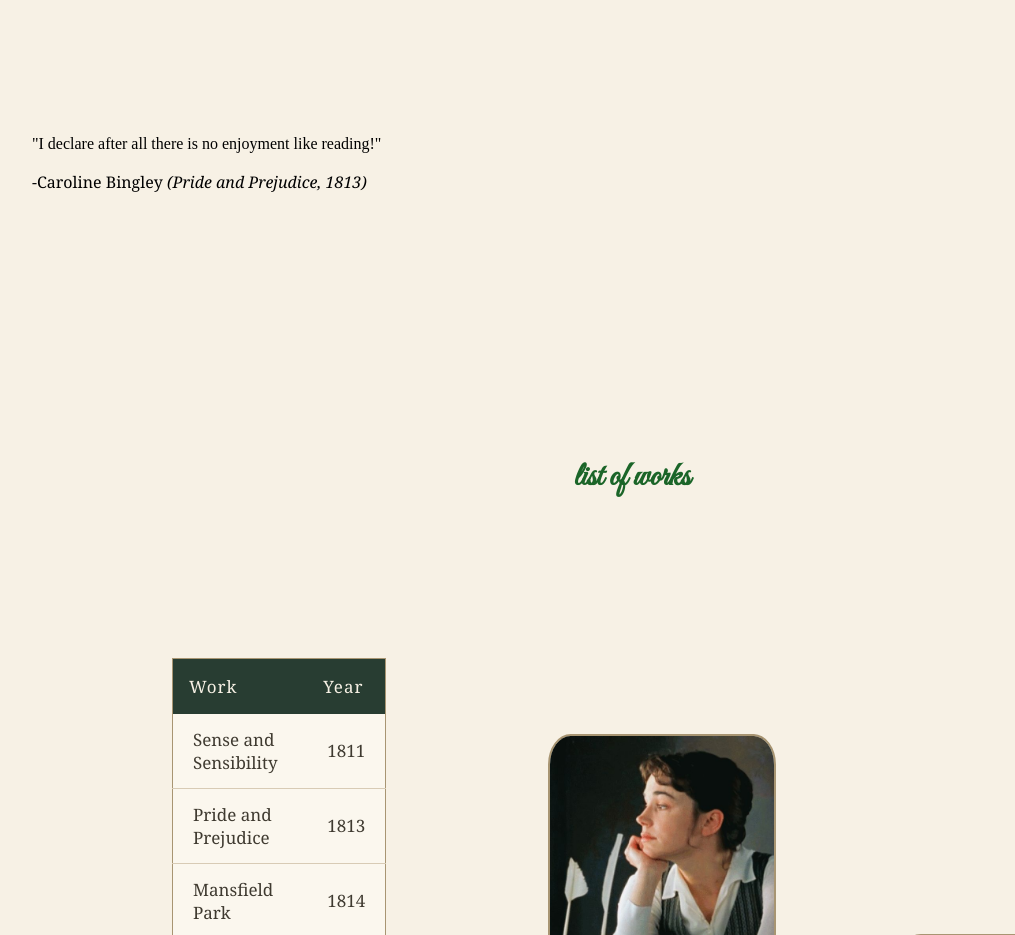
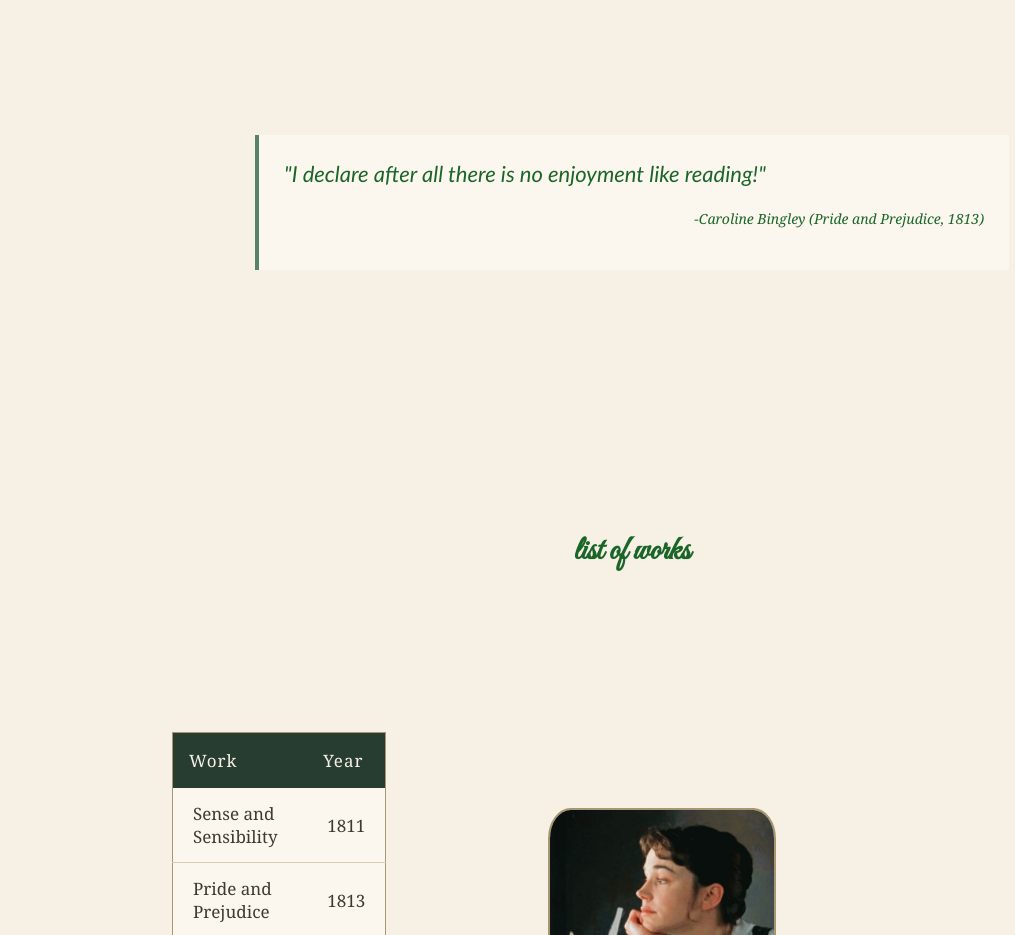
Before and after one commit to annailieva0123-lang/Jane_Austen_Project, a plain HTML site: page index.html in a window 1280 px wide. Shown: the part 3960-4895 px from the top of the page, without its empty margins (8-1023 px from the left). Drawn offline with Linux system fonts and the light colour scheme; a web font is replaced by a local one.

Commit message:
Update style.css

```diff
--- a/style/style.css
+++ b/style/style.css
@@ -289,6 +289,32 @@ p{
 }
 
 
+.quote-box {
+  max-width:700px;
+    margin: 50px auto;
+    padding:25px;
+    background-color: #fbf7ee;
+    border-left: 4px solid #578369;
+    text-align: left;
+
+}
+
+.quote-box blockquote {
+  font-family:'Gill Sans','Gill Sans MT', Calibri, "Trebuchet MS", sans-serif;
+  font-size: 22px;
+  font-style: italic;
+  font-weight: 500;
+  color:#1b6528;
+  margin:0;
+
+
+}
+.quote-author {
+text-align: right;
+font-size: 14px;
+color:#1b6528;
+margin-top: 20px;
+}
 
 #list {
     max-width: 1000px;
```
